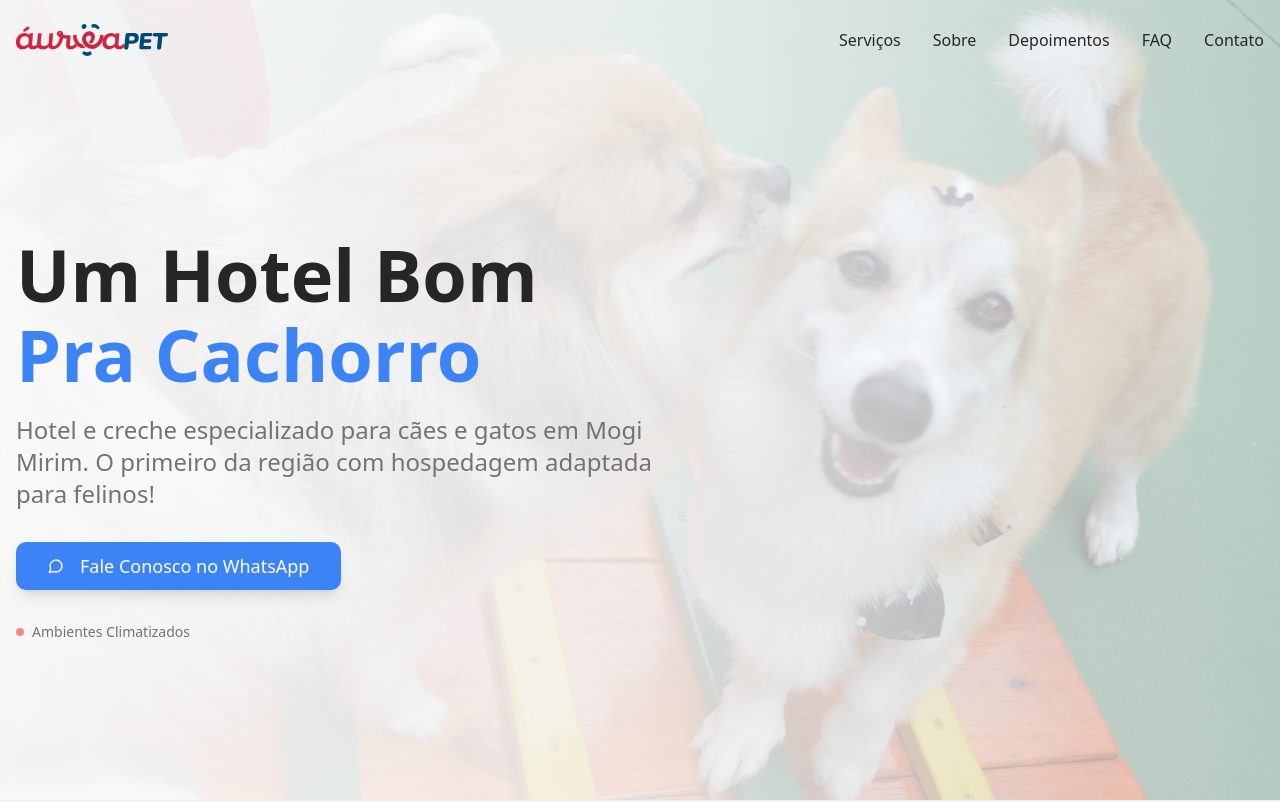
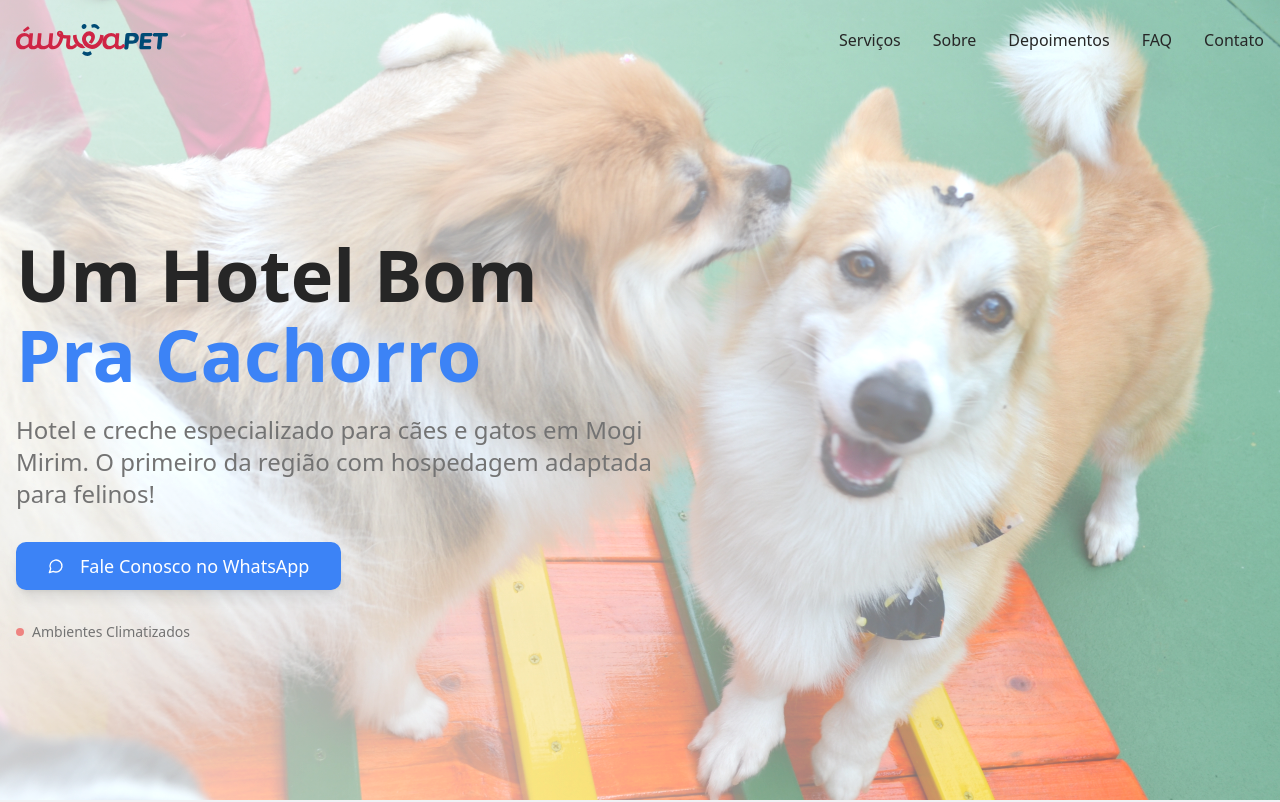
Before and after one commit to butrico31/aurea-pet, a React (Vite) app: page / in a window 1280 px wide. Shown: the top 802 px of the page. Built offline with nearby package versions, Linux system fonts and the light colour scheme; the HTML template or start-up script is replaced by a standard one.

Commit message:
Refactor code structure for improved readability and maintainability

```diff
--- a/src/components/landing/HeroSection.tsx
+++ b/src/components/landing/HeroSection.tsx
@@ -15,9 +15,10 @@ const HeroSection = () => {
           backgroundImage: `url(${heroImage})`,
           backgroundSize: 'cover',
           backgroundPosition: 'center',
+          filter: 'brightness(1.1) saturate(1.3) contrast(1.05)',
         }}
       >
-        <div className="absolute inset-0 bg-gradient-to-r from-background/95 via-background/85 to-background/60" />
+        <div className="absolute inset-0 bg-gradient-to-r from-background/70 via-background/50 to-background/30" />
       </div>
 
       <div className="container relative z-10 px-4 py-20 mt-20">
```
